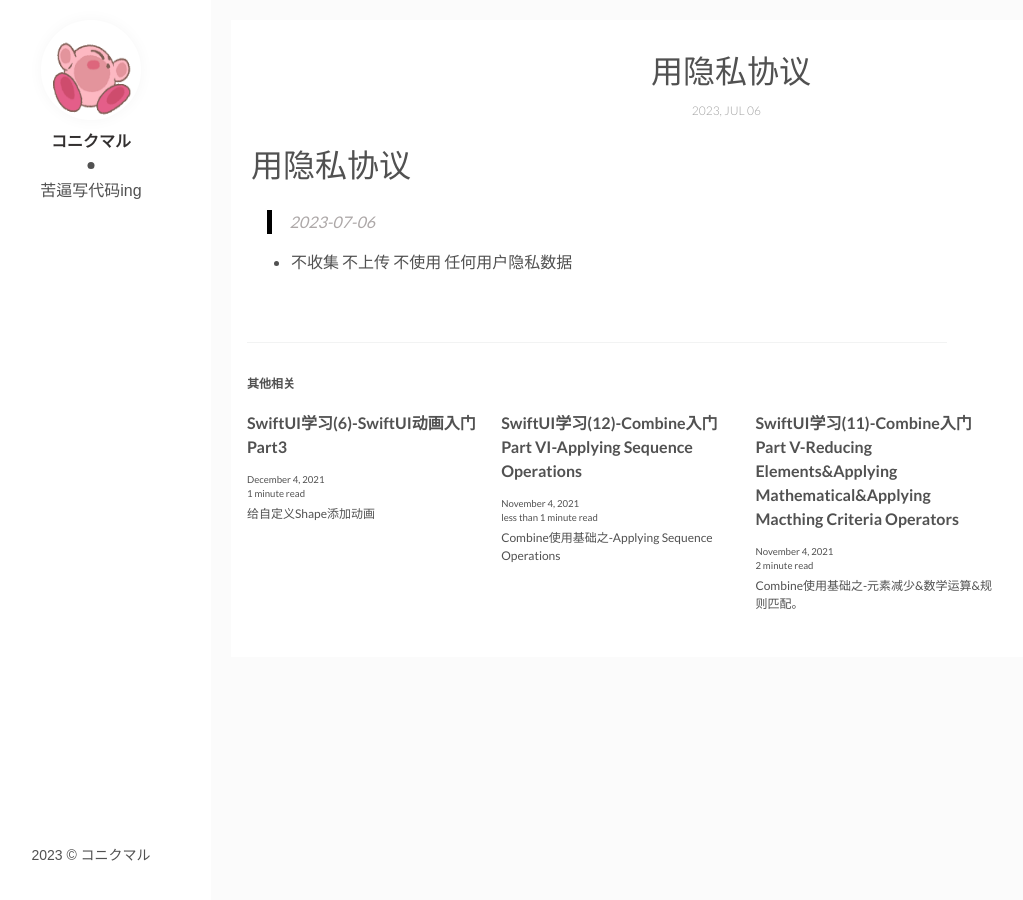
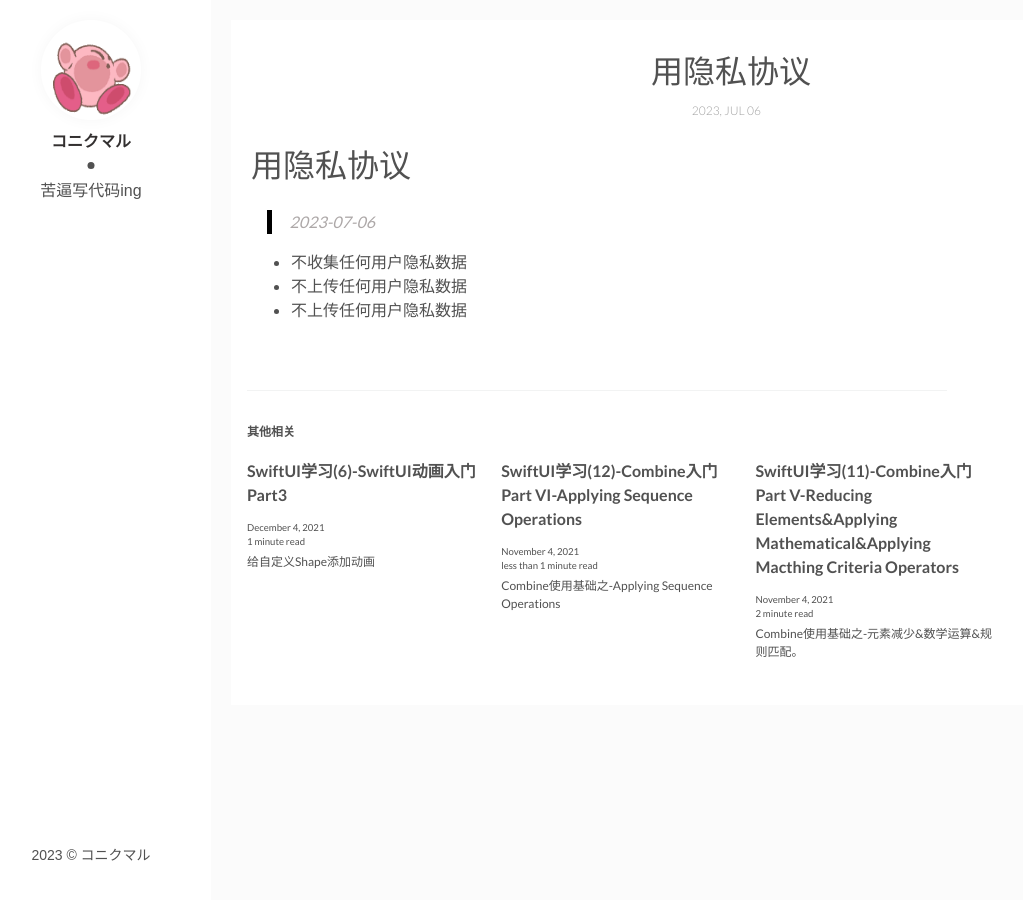
Before and after one commit to RiuHDuo/riuhduo.github.io, a Jekyll site: the page built from _posts/2023-07-06-User-Protocol.md, in a window 1280 px wide. Shown: the whole page, without its empty margins (29-1052 px from the left). Built offline with Jekyll 4.4.1, drawn with Linux system fonts in a browser that asks for light colours; comment, search, counter and statistics services are not loaded.

Commit message:
Update 2023-07-06-User-Protocol.md

```diff
--- a/_posts/2023-07-06-User-Protocol.md
+++ b/_posts/2023-07-06-User-Protocol.md
@@ -12,4 +12,6 @@ tags: [Protocol]
 
 > 2023-07-06
 
-- 不收集 不上传 不使用 任何用户隐私数据
+- 不收集任何用户隐私数据
+- 不上传任何用户隐私数据
+- 不上传任何用户隐私数据
```
